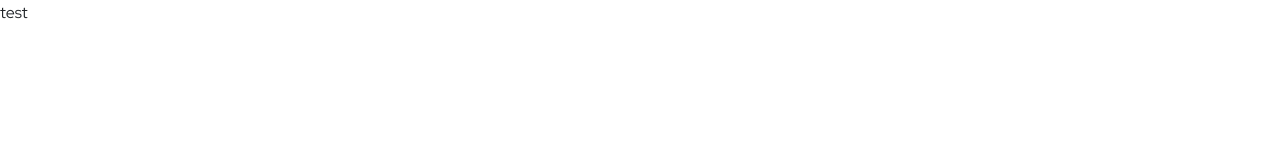
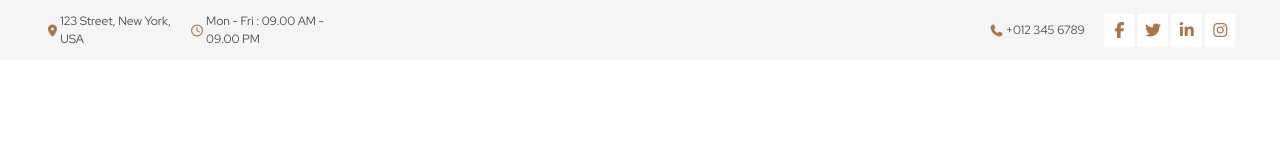
Before and after one commit to mohabrd/projet_remed_mohamed, a website: page index.html in a window 1280 px wide. Drawn offline with nearby package versions, Linux system fonts and the light colour scheme.

Commit message:
petite navbar fini

```diff
--- a/index.html
+++ b/index.html
@@ -1,5 +1,6 @@
 <!DOCTYPE html>
 <html lang="en">
+
 <head>
     <meta charset="UTF-8">
     <meta http-equiv="X-UA-Compatible" content="IE=edge">
@@ -7,12 +8,37 @@
     <link rel="stylesheet" href="./public/css/app.css">
     <title>Molengeek</title>
 </head>
+
 <body>
 
-
-    <span>test</span>
-
+    <header>
+        <nav class="petitenav">
+            <div class="elementleft">
+                <i class="fa-solid fa-location-dot fa-xs"></i>
+                <span>123 Street, New York, USA</span>
+                <i class="fa-regular fa-clock fa-xs"></i>
+                <span>Mon - Fri : 09.00 AM - 09.00 PM</span>
+            </div>
+            <div class="elementright">
+                <i class="fa-solid fa-phone fa-xs"></i>
+                <span>+012 345 6789</span>
+                <div class="imodifier">
+                    <i class="fa-brands fa-facebook-f"></i>
+                </div>
+                <div class="imodifier">
+                    <i class="fa-brands fa-twitter"></i>
+                </div>
+                <div class="imodifier">
+                    <i class="fa-brands fa-linkedin-in"></i>
+                </div>
+                <div class="imodifier">
+                    <i class="fa-brands fa-instagram"></i>
+                </div>
+            </div>
+        </nav>
+    </header>
 
     <script src="./node_modules/bootstrap/dist/js/bootstrap.bundle.js"></script>
 </body>
+
 </html>
--- a/src/sass/modules/_section_home.scss
+++ b/src/sass/modules/_section_home.scss
@@ -1,4 +1,68 @@
 * {
     font-family: "redhat";
+}
 
+body {
+    margin: 0;
+    padding: 0;
+    height: 100vh;
+    width: 100vw;
 }
+
+.petitenav {
+    display: flex;
+    height: 7.5vh;
+    width: 100vw;
+    background-color: #f5f5f5;
+}
+
+.elementleft {
+    height: 7.5vh;
+    width: 25vw;
+    display: flex;
+    align-items: center;
+    margin-left: 2.5%;
+}
+
+.elementleft span {
+    opacity: 80%;
+    font-size: 75%;
+}
+
+.elementleft i {
+    color: #ab754a;
+    margin-left: 5%;
+    padding-right: 1%;
+}
+
+.elementright {
+    height: 7.5vh;
+    width: 25vw;
+    display: flex;
+    align-items: center;
+    justify-content: flex-end;
+    margin-left: 1%;
+    margin-left: 44%;
+}
+
+.elementright span {
+    opacity: 80%;
+    font-size: 75%;
+    margin-right: 5%;
+}
+
+.elementright i {
+    color: #ab754a;
+    margin-left: 2.5%;
+    padding-right: 1%;
+}
+
+.imodifier {
+    display: flex;
+    background-color: white;
+    height: 55%;
+    width: 9.5%;
+    margin-left: 1%;
+    align-items: center;
+    justify-content: center;
+}
```
Also changed, not shown: public/css/app.css, 2 other files.
